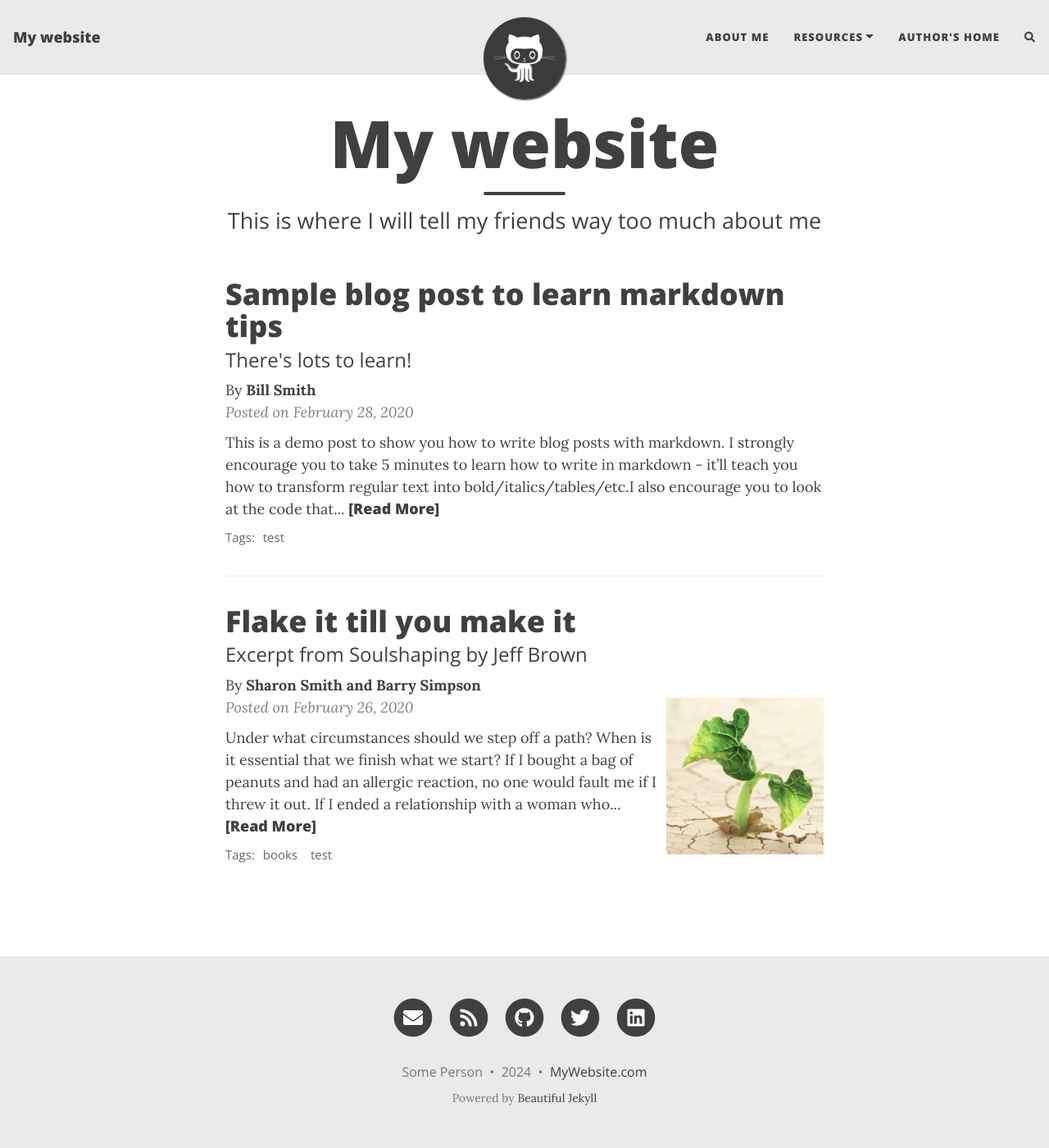
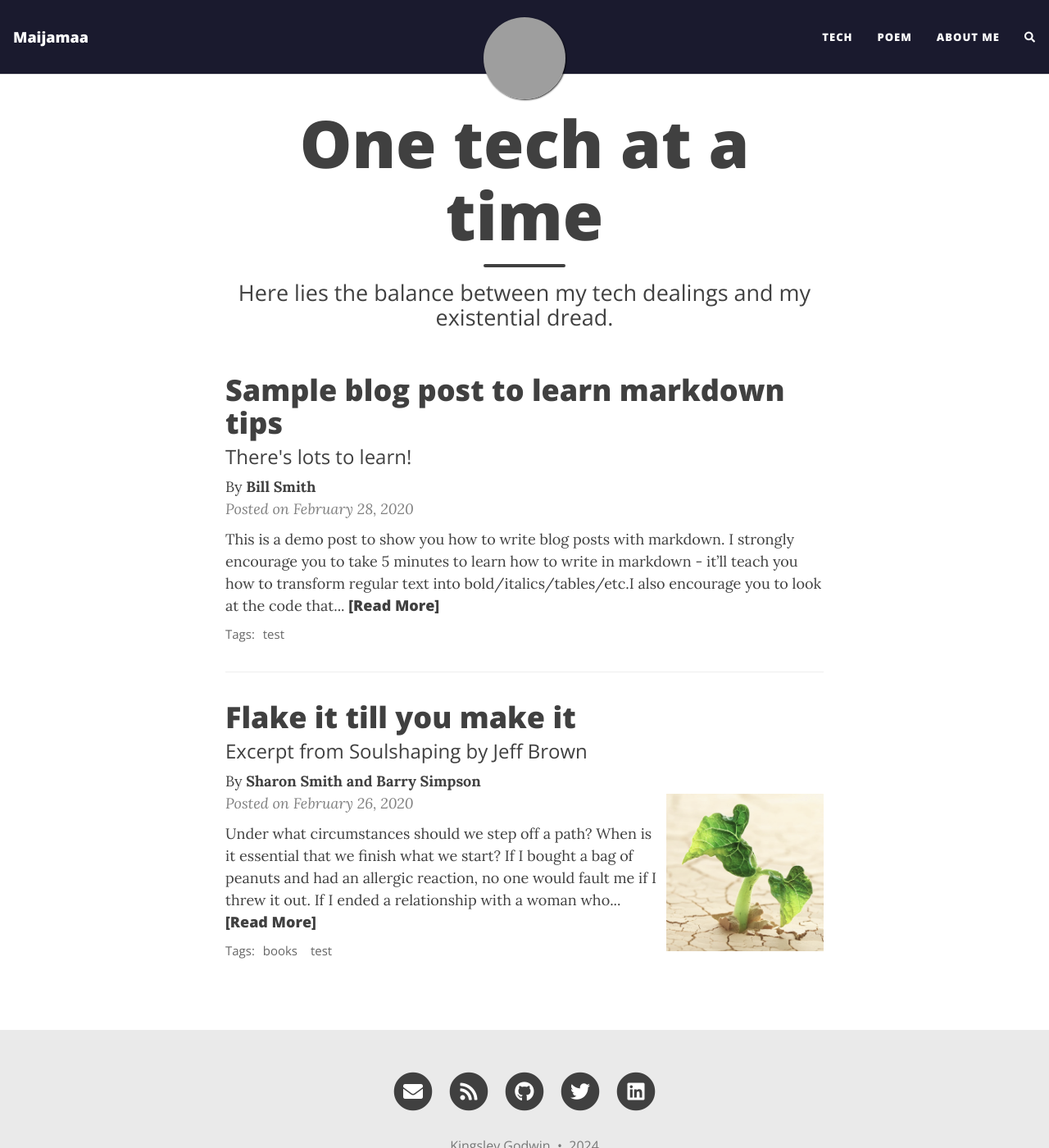
Before and after one commit to realninety5/maijamaa, a Jekyll site: the page built from index.html, in a window 1280 px wide and 1400 px high. Shown: the whole window at 82% size. Built offline with Jekyll 4.4.1, drawn with Linux system fonts in a browser that asks for light colours; nearby versions of some CDN libraries; the list of posts is cut into pages by our own code; comment, search, counter and statistics services are not loaded; grey boxes are pictures that could not be loaded.

Commit message:
Refactored the config file and a few other files..

```diff
--- a/_config.yml
+++ b/_config.yml
@@ -10,21 +10,19 @@
 ############################
 
 # Name of website
-title: My website
+title: Maijamaa
 
 # Your name to show in the footer
-author: Some Person
+author: Kingsley Godwin
 
 ###############################################
 # --- List of links in the navigation bar --- #
 ###############################################
 
 navbar-links:
+  Tech: "https://realninety5.github.io/maijamaa/"
+  Poem: "https://deanattali.com"
   About Me: "aboutme"
-  Resources:
-    - Beautiful Jekyll: "https://beautifuljekyll.com"
-    - Learn markdown: "https://www.markdowntutorial.com/"
-  Author's home: "https://deanattali.com"
 
 ################
 # --- Logo --- #
@@ -32,7 +30,7 @@ navbar-links:
 
 # Image to show in the navigation bar - works best with a square image
 # Remove this parameter if you don't want an image in the navbar
-avatar: "/assets/img/avatar-icon.png"
+avatar: "https://github.com/realninety5.png"
 
 # By default, the image is cut into a circle. You can disable this behaviour by setting 'round-avatar: false'
 round-avatar: true
@@ -50,34 +48,18 @@ round-avatar: true
 # You can change the order that they show up on the page by changing the order here.
 # Uncomment the links you want to show and add your information to each one.
 social-network-links:
-  email: "someone@example.com"
+  email: "kingsleyog95@gmail.com"
   rss: true  # remove this line if you don't want to show an RSS link at the bottom
   github: realninety5
   twitter: wtf_maijamaa
 #  medium: yourname
 #  reddit: yourname
   linkedin: ninety5
-#  xing: yourname
 #  stackoverflow: "3943160/daattali"
-#  snapchat: deanat78
-#  instagram: deanat78
 #  spotify: yourname
 #  telephone: +14159998888
-#  steam: deanat78
-#  twitch: yourname
-#  yelp: yourname
-#  telegram: yourname
-#  calendly: yourname
-#  mastodon: instance.url/@username
-#  bluesky: yourname
-#  ORCID: your ORCID ID
-#  google-scholar: your google scholar
 #  discord: "invite_code" or "users/userid" or "invite/invite_code"
-#  kaggle: yourname
-#  hackerrank: yourname
-#  gitlab: yourname
-#  itchio: yourname
-#  untappd: yourname
+
 
 # If you want your website to generate an RSS feed, provide a description
 # The URL for the feed will be https://<your_website>/feed.xml
@@ -92,12 +74,11 @@ share-links-active:
   twitter: true
   facebook: true
   linkedin: true
-  vk: false
 
 # How to display the link to your website in the footer
 # Remove this if you don't want a link in the footer
-url-pretty: "MyWebsite.com"
-
+#url-pretty: "MyWebsite.com"
+remove-ads: true
 # Add the website title to the title of every page
 title-on-all-pages: true
 
@@ -134,8 +115,8 @@ page-col: "#FFFFFF"
 text-col: "#404040"
 link-col: "#008AFF"
 hover-col: "#0085A1"
-navbar-col: "#EAEAEA"
-navbar-text-col: "#404040"
+navbar-col: "#1a1a2e"
+navbar-text-col: "#FFFFFF"
 navbar-border-col: "#DDDDDD"
 footer-col: "#EAEAEA"
 footer-text-col: "#777777"
--- a/index.html
+++ b/index.html
@@ -1,5 +1,5 @@
 ---
 layout: home
-title: My website
-subtitle: This is where I will tell my friends way too much about me
+title: One tech at a time
+subtitle: Here lies the balance between my tech dealings and my existential dread.
 ---
```
Also changed, not shown: aboutme.md (+1 -1 lines), 8 other files.
